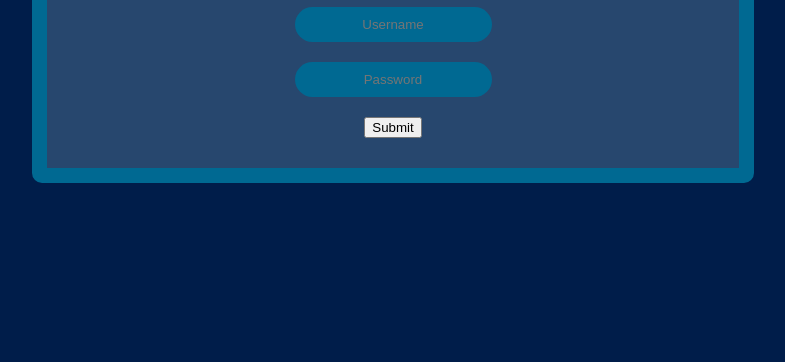
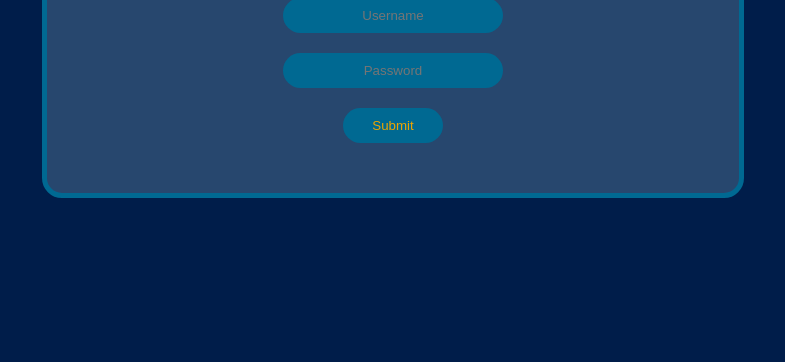
Before and after one commit to armeetj/LoginPage-v1, a plain HTML site: page index.html in a window 1280 px wide. Shown: the part 438-800 px from the top of the page, without its empty margins (247-1032 px from the left). Drawn offline with Linux system fonts and the light colour scheme.

Commit message:
added orange accents

```diff
--- a/index.html
+++ b/index.html
@@ -2,6 +2,7 @@
 <html>
     <head>
         <link rel="stylesheet" href="style.css">
+        <link href="https://fonts.googleapis.com/css2?family=Roboto:wght@300&display=swap" rel="stylesheet">
         <title>Login [v1]</title>
     </head>
     <body>
--- a/style.css
+++ b/style.css
@@ -1,19 +1,21 @@
 .login {
     margin: auto;
     width: 50%;
-    border: 15px solid #006992;
+    border: 5px solid #006992;
     text-align: center;
     padding: 30px;
-    border-radius: 10px;
+    border-radius: 20px;
     color: white;
     background-color: #27476E;
     margin-top: 20em;
 }
 
 .login-form {
+    font-family: 'Roboto', sans-serif;
 }
 
-.login-username,.login-password {
+.login-username,.login-password,.login-submit{
+    width: 200px;
     background-color: #006992;
     color: white;
     border-style: none;
@@ -23,10 +25,17 @@
     margin-bottom: 20px;
 }
 
+.login-submit {
+    width: 100px;
+    color: #ECA400;
+
+}
+
 
 
 .login-title {
     text-align: center;
+    color: #ECA400;
 }
 
 body {
```
